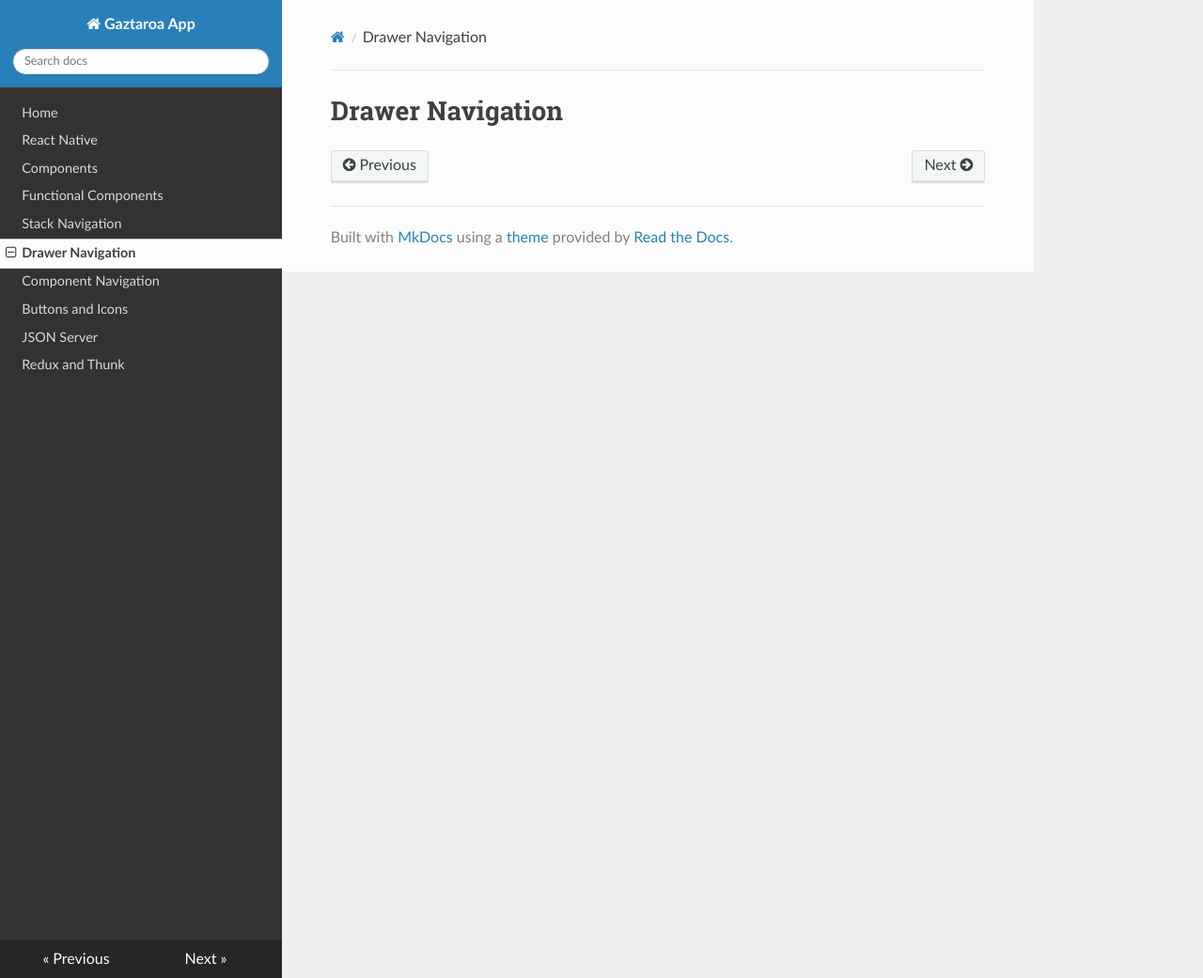
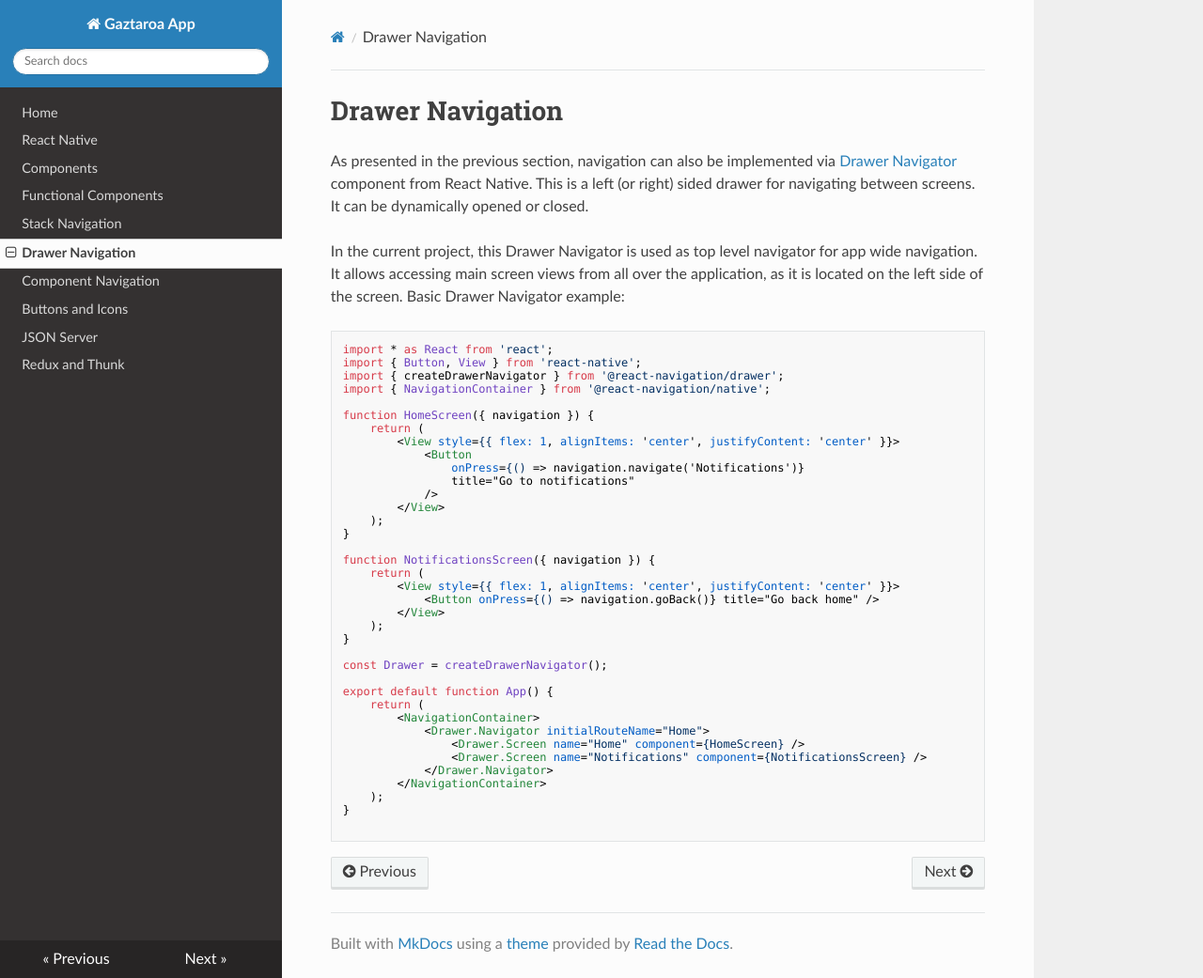
Before and after one commit to apabolleta/gaztaroa-app, an MkDocs documentation site: the page built from docs/5_drawer_navigation.md, in a window 1280 px wide and 1041 px high. Shown: the whole window at 94% size. Built offline with MkDocs 1.6.1, drawn with Linux system fonts in a browser that asks for light colours; nearby versions of some CDN libraries.

Commit message:
[EDIT] Documentation update

````diff
--- a/docs/5_drawer_navigation.md
+++ b/docs/5_drawer_navigation.md
@@ -1 +1,45 @@
 # Drawer Navigation
+
+As presented in the previous section, navigation can also be implemented via [Drawer Navigator](https://reactnavigation.org/docs/drawer-based-navigation/) component from React Native. This is a left (or right) sided drawer for navigating between screens. It can be dynamically opened or closed.
+
+In the current project, this Drawer Navigator is used as top level navigator for app wide navigation. It allows accessing main screen views from all over the application, as it is located on the left side of the screen. Basic Drawer Navigator example:
+
+```javascript
+import * as React from 'react';
+import { Button, View } from 'react-native';
+import { createDrawerNavigator } from '@react-navigation/drawer';
+import { NavigationContainer } from '@react-navigation/native';
+
+function HomeScreen({ navigation }) {
+    return (
+        <View style={{ flex: 1, alignItems: 'center', justifyContent: 'center' }}>
+            <Button
+                onPress={() => navigation.navigate('Notifications')}
+                title="Go to notifications"
+            />
+        </View>
+    );
+}
+
+function NotificationsScreen({ navigation }) {
+    return (
+        <View style={{ flex: 1, alignItems: 'center', justifyContent: 'center' }}>
+            <Button onPress={() => navigation.goBack()} title="Go back home" />
+        </View>
+    );
+}
+
+const Drawer = createDrawerNavigator();
+
+export default function App() {
+    return (
+        <NavigationContainer>
+            <Drawer.Navigator initialRouteName="Home">
+                <Drawer.Screen name="Home" component={HomeScreen} />
+                <Drawer.Screen name="Notifications" component={NotificationsScreen} />
+            </Drawer.Navigator>
+        </NavigationContainer>
+    );
+}
+
+```
````
